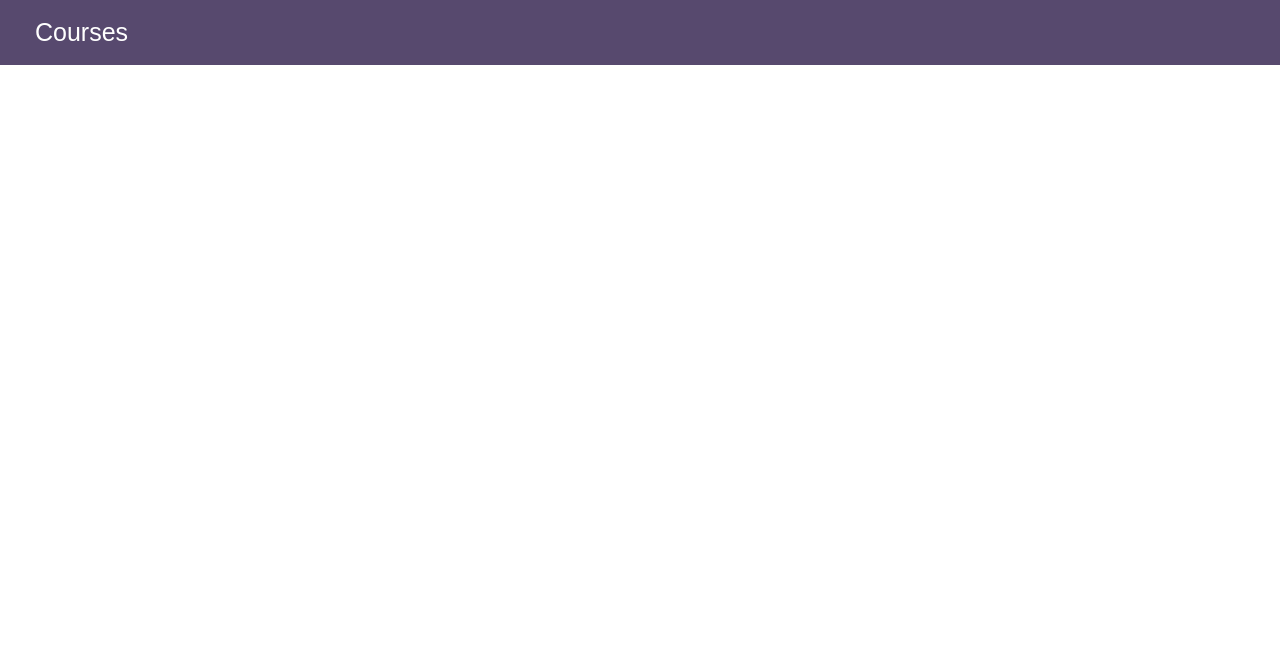
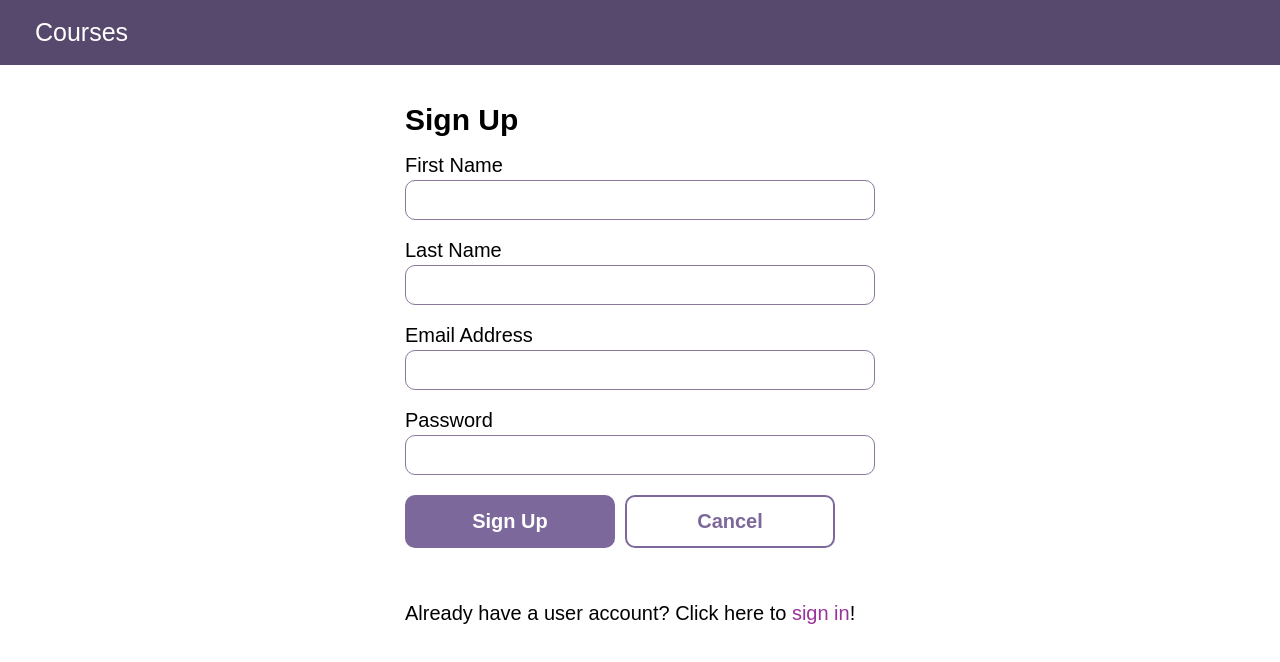
Before and after one commit to lattei/Full-Stack-App-with-React-and-REST-API, a React (Vite) app in the folder client/: page /signup in a window 1280 px wide. Before the commit this address had no page. Shown: the top 662 px of the page. Built offline with nearby package versions, Linux system fonts and the light colour scheme.

Commit message:
Create UserSignUp component
Create usersignup component and link route to app.jsx, clean indentation

```diff
--- a/client/src/App.jsx
+++ b/client/src/App.jsx
@@ -4,6 +4,7 @@ import Header from "./components/Header";
 import Courses from "./components/Courses";
 import CourseDetail from "./components/CourseDetail";
 import UserSignIn from "./components/UserSignIn";
+import UserSignUp from "./components/UserSignUp";
 
 
 const App = () => {
@@ -14,6 +15,7 @@ const App = () => {
         <Route path="/" element={<Courses />} />
         <Route path="/courses/:id" element={<CourseDetail />} />
         <Route path="signin" element={<UserSignIn />} />
+        <Route path="signup" element={<UserSignUp />} />
       </Routes>
     </div>
   );
--- /dev/null
+++ b/client/src/components/UserSignUp.jsx
@@ -0,0 +1,104 @@
+import { useContext, useRef, useState } from "react";
+import { Link, useNavigate } from "react-router-dom";
+import { api } from "../utils/apiHelper";
+import UserContext from "../context/UserContext";
+
+const UserSignUp = () => {
+
+    const { actions } = useContext(UserContext);
+    const navigate = useNavigate();
+
+    const firstName = useRef(null);
+    const lastName = useRef(null);
+    const emailAddress = useRef(null);
+    const password = useRef(null);
+    const [errors, setErrors] = useState([]);
+
+    const handleSubmit = async (e) => {
+        e.preventDefault();
+
+        const user = {
+            firstName: firstName.current.value,
+            lastName: lastName.current.value,
+            emailAddress: emailAddress.current.value,
+            password: password.current.value
+        };
+        try {
+            const response = await api("/users", "POST", user);
+            if (response.status === 201) {
+                console.log(`Successfully signed up and authenticated.`);
+                await actions.signIn(user);
+                navigate("/courses");
+
+            } else if (response.status === 400) {
+                const data = await response.json();
+                setErrors(data.errors);
+            } else {
+                throw new Error();
+            }
+        } catch (error) {
+            console.log(error);
+            navigate("/error");
+        }
+    }
+
+    const handleCancel = (e) => {
+        e.preventDefault();
+        navigate("/");
+    }
+
+
+    return (
+        <div className="form--centered">
+            <h2>Sign Up</h2>
+
+            <form>
+                <label htmlFor="firstName">First Name</label>
+                <input
+                id="firstName"
+                name="firstName"
+                type="text"
+                ref={firstName}
+                />
+                <label htmlFor="lastName">Last Name</label>
+                <input
+                id="lastName"
+                name="lastName"
+                type="text"
+                ref={lastName}
+                />
+                <label htmlFor="emailAddress">Email Address</label>
+                <input
+                id="emailAddress"
+                name="emailAddress"
+                type="email"
+                ref={emailAddress}
+                />
+                <label htmlFor="password">Password</label>
+                <input
+                id="password"
+                name="password"
+                type="password"
+                ref={password}
+                />
+                <button className="button" onClick={handleSubmit}>
+                    Sign Up
+                </button>
+                <button className="button button-secondary" onclick={handleCancel}>
+                    Cancel
+                </button>
+            </form>
+            <p>Already have a user account? Click here to <Link to="/signin">sign in</Link>!
+            </p>
+        </div>
+    );
+
+}
+
+
+
+
+
+
+
+export default UserSignUp;
```
Also changed, not shown: client/src/components/UserSignIn.jsx (indentation only).
